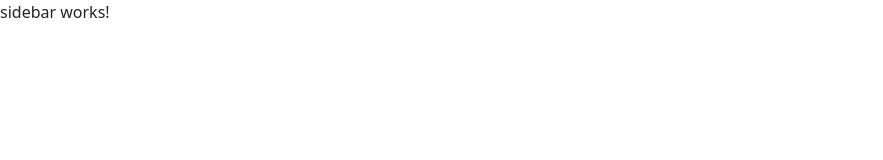
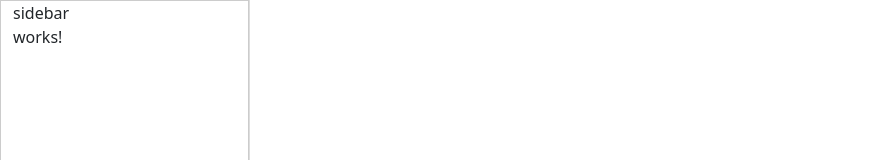
Before and after one commit to CarlosManuel02/trailers-app, an Angular app: page /auth/login in a window 1280 px wide. Shown: the top 160 px of the page, without its empty margins (0-883 px from the left). Built offline with nearby package versions, Linux system fonts and the light colour scheme.

Commit message:
posicionamiento

```diff
--- a/src/app/app.component.css
+++ b/src/app/app.component.css
@@ -0,0 +1,11 @@
+app-sidebar{
+    position: fixed;
+    top: 0;
+    left: 0;
+    bottom: 0;
+    width: 250px;
+    background-color: #fff;
+    border-right: 1px solid #ddd;
+    overflow-y: auto;
+    z-index: 1000;
+}
--- a/src/app/app.component.html
+++ b/src/app/app.component.html
@@ -1,8 +1,8 @@
 <div class="row">
-  <div class="col-3">
+  <div class="col d-flex">
+
     <app-sidebar></app-sidebar>
-  </div>
-  <div class="col">
+
     <router-outlet></router-outlet>
   </div>
 </div>
--- a/src/app/auth/pages/login/login.component.ts
+++ b/src/app/auth/pages/login/login.component.ts
@@ -1,6 +1,7 @@
 import { Component } from '@angular/core';
 import { FormBuilder, Validators } from '@angular/forms';
 import { AuthService } from '../../services/auth.service';
+import {Router} from "@angular/router";
 
 @Component({
   selector: 'app-login',
@@ -62,12 +63,13 @@ export class LoginComponent {
   });
   constructor(private fb: FormBuilder,
     private authService: AuthService,
-
+    private router: Router
     ) { }
 
   login() {
     const {email, password, remember} = this.loginForm.value;
     this.authService.login(email!, password!);
+    this.router.navigateByUrl('/traillers/home');
   }
 
 }
--- a/src/app/auth/pages/register/register.component.ts
+++ b/src/app/auth/pages/register/register.component.ts
@@ -1,6 +1,7 @@
 import { Component } from '@angular/core';
 import { FormBuilder, Validators } from '@angular/forms';
 import { AuthService } from '../../services/auth.service';
+import {Router} from "@angular/router";
 
 @Component({
   selector: 'app-register',
@@ -65,12 +66,14 @@ export class RegisterComponent {
 
   constructor(private fb: FormBuilder,
     private authService: AuthService,
+    private router: Router
     ) { }
 
   register() {
     const {username, email, password} = this.registerForm.value;
+    this.authService.register(username!, email!, password!);
+    this.router.navigateByUrl('/traillers/home');
 
-    this.authService.register(username!, email!, password!);
   }
 
 
--- a/src/app/shared/sidebar/sidebar.component.css
+++ b/src/app/shared/sidebar/sidebar.component.css
@@ -0,0 +1,7 @@
+.row{
+  border: 1px solid #ccc;
+  height: 100%;
+  margin: 0;
+  padding: 0;
+  width: 100%;
+}
--- a/src/app/shared/sidebar/sidebar.component.html
+++ b/src/app/shared/sidebar/sidebar.component.html
@@ -1 +1,5 @@
-<p>sidebar works!</p>
+<div class="row">
+  <div class="col-3">
+    <p>sidebar works!</p>
+  </div>
+</div>
```
